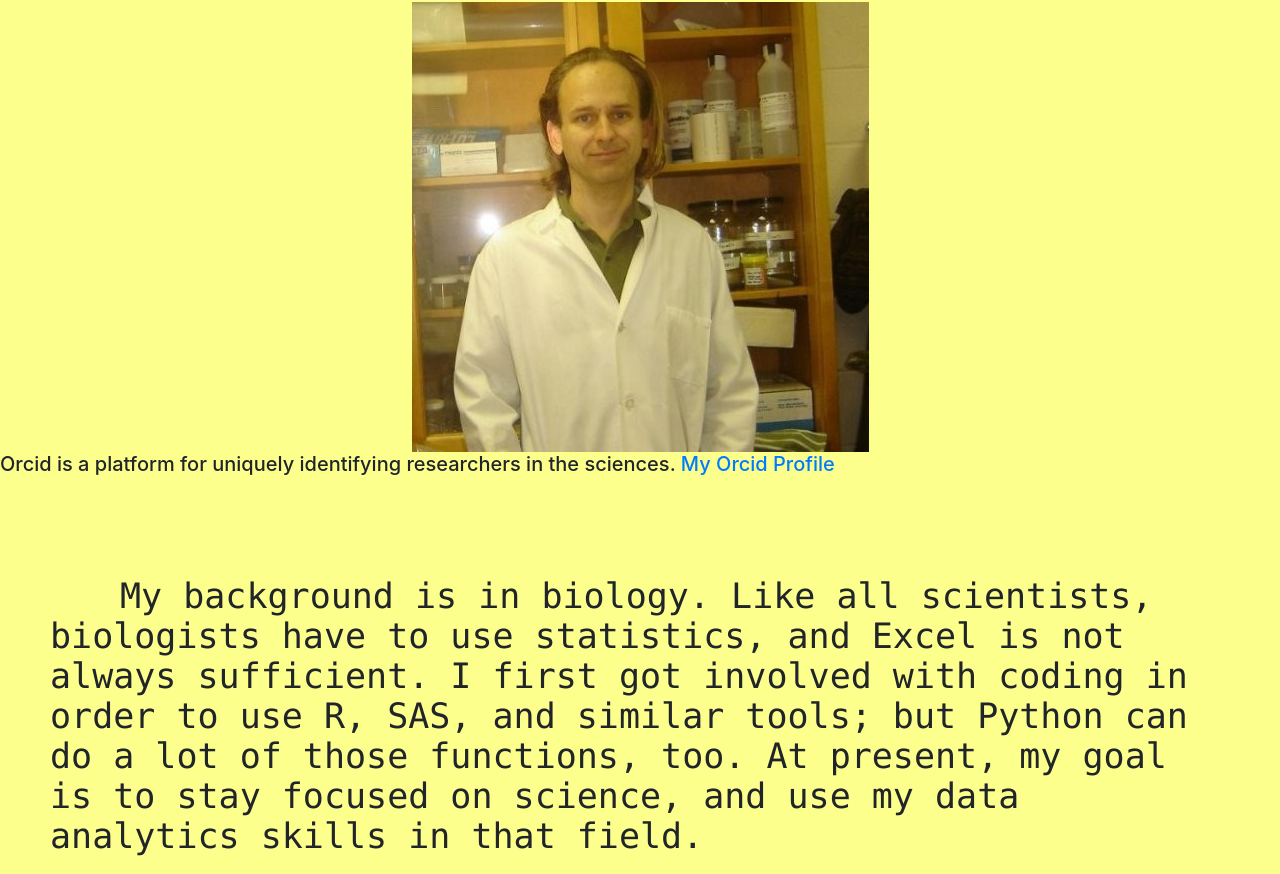
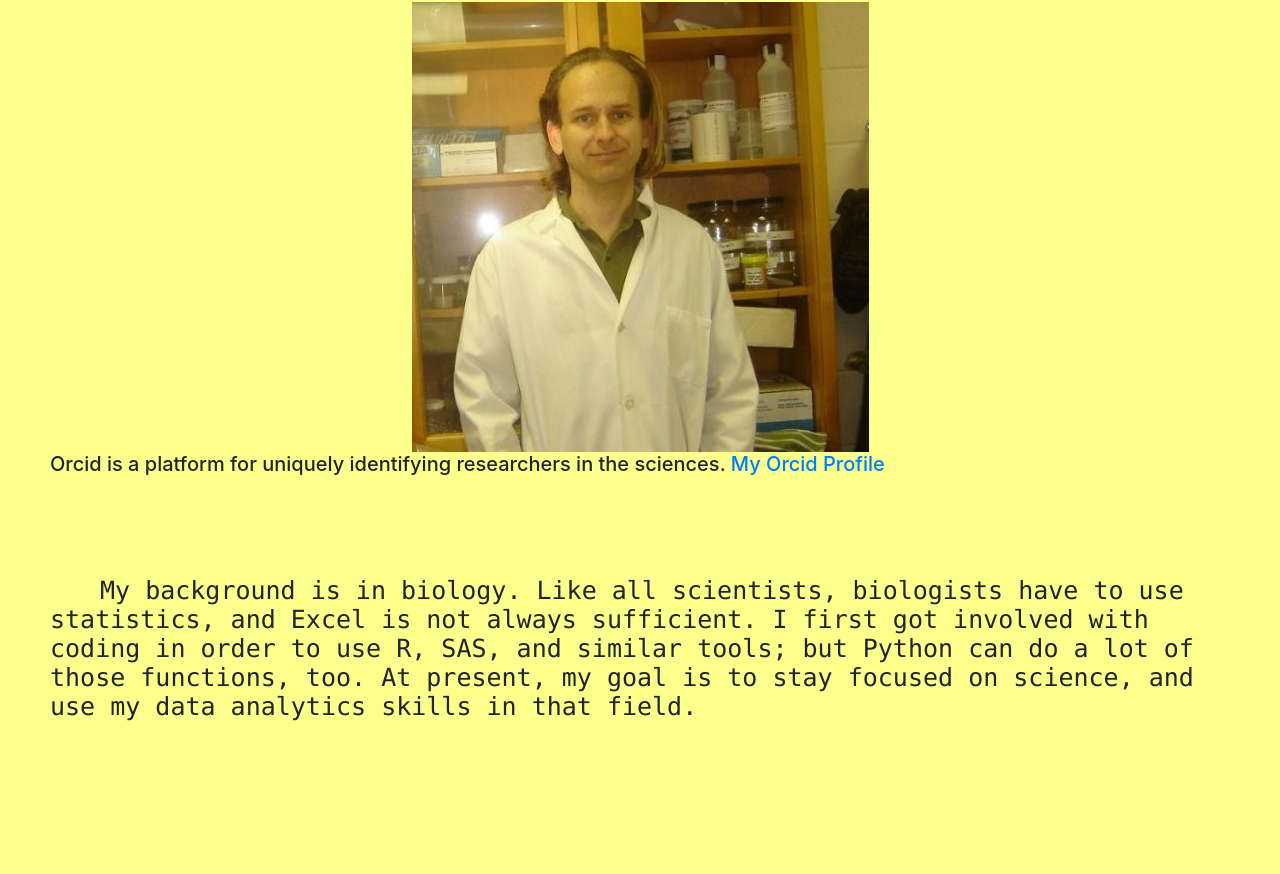
Before and after one commit to jason-hernandez-73/jason-hernandez-73.github.io, a plain HTML site: page index.html in a window 1280 px wide. Shown: the part 54-928 px from the top of the page. Drawn offline with nearby package versions, Linux system fonts and the light colour scheme.

Commit message:
Adjusted padding and font size

```diff
--- a/styles.css
+++ b/styles.css
@@ -12,7 +12,11 @@ h1 {
   text-shadow: 2px 2px 5px red;
 }
 
-img.center {
+h5 {
+  padding-left: 50px;
+}
+
+.center {
   display: block;
   margin-left: auto;
   margin-right: auto;
@@ -20,10 +24,12 @@ img.center {
 
  ul li {
    background: #f7fa66;
+   padding-right: 50px;
  }
 
  ol li {
    background: #f7be20;
+   padding-right: 50px;
  }
 
 p {
@@ -31,5 +37,5 @@ p {
   text-indent: 2em;
   margin: 50px auto;
   padding: 50px;
-  font: 35px Monaco,"Courier New","DejaVu Sans Mono","Bitstream Vera Sans Mono",monospace;
+  font: 25px Monaco,"Courier New","DejaVu Sans Mono","Bitstream Vera Sans Mono",monospace;
 }
```
